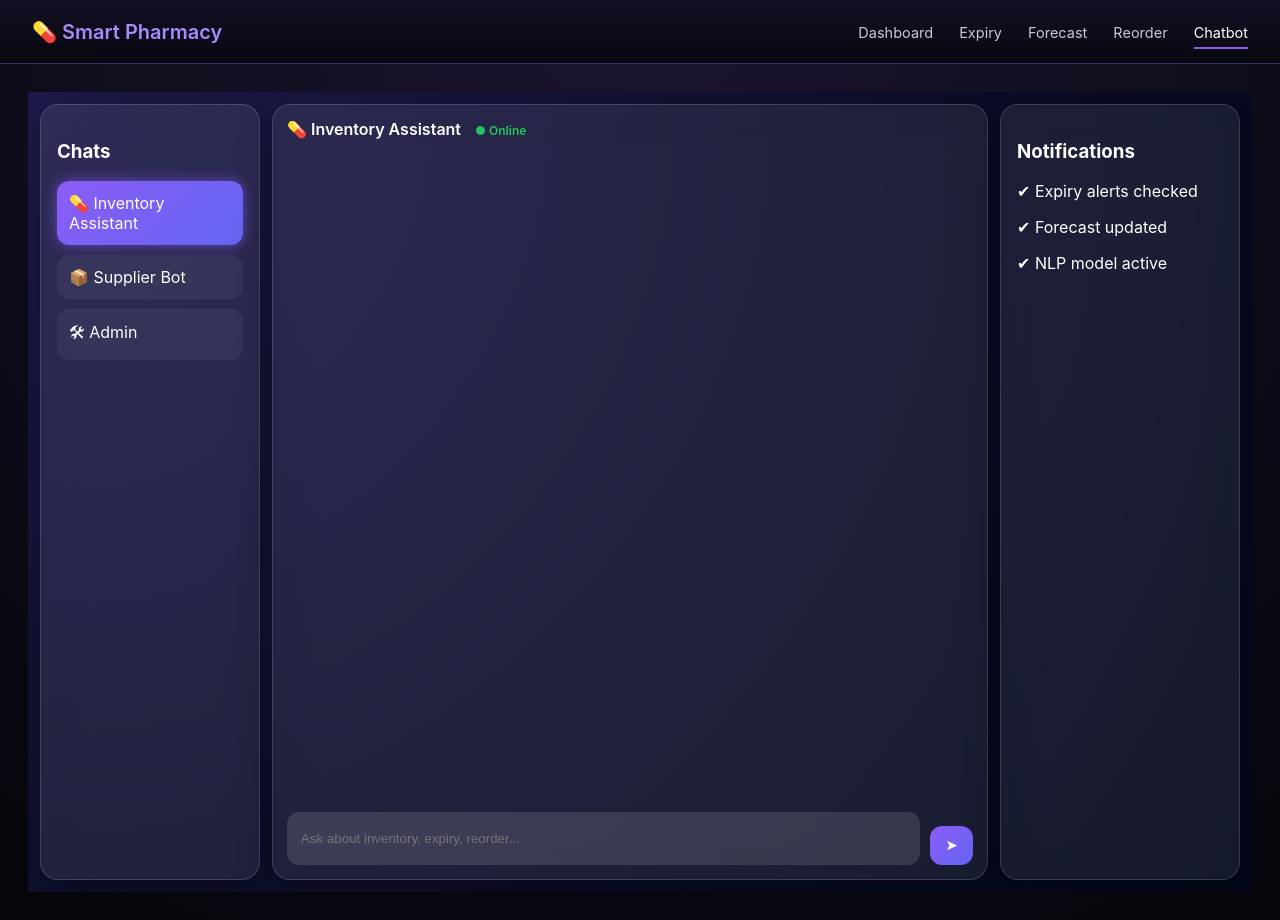
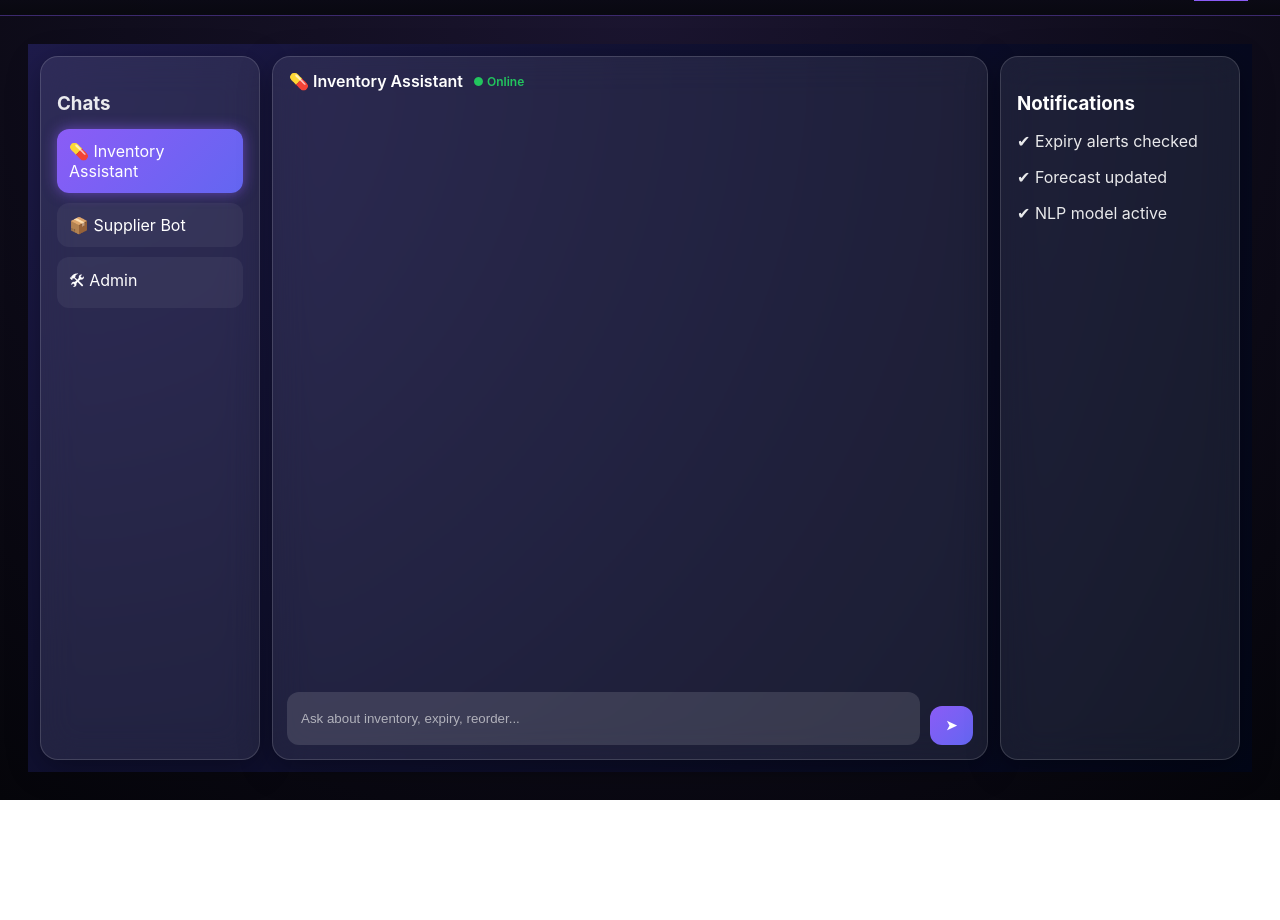
Before and after one commit to yogithasai/smart-pharmacy-inventory, a React (Vite) app in the folder frontend/: page /chatbot in a window 1280 px wide. After the commit the page ends 800 px from the top, so only its background shows below. Built offline with nearby package versions, Linux system fonts and the light colour scheme.

Commit message:
chat style

```diff
--- a/frontend/src/styles/chat.css
+++ b/frontend/src/styles/chat.css
@@ -1,16 +1,30 @@
-/* ===== ROOT LAYOUT (FIXED RATIOS) ===== */
+/* ===============================
+   GLOBAL FIX (IMPORTANT)
+================================ */
+html, body {
+  height: 100%;
+  margin: 0;
+  overflow: hidden; /* prevent page scroll */
+  font-family: "Inter", system-ui, sans-serif;
+}
+
+/* ===============================
+   CHAT APP LAYOUT (NAVBAR SAFE)
+================================ */
 .chat-app {
-  height: 100vh;
+  height: calc(100vh - 72px); /* adjust if navbar height differs */
   display: grid;
   grid-template-columns: 220px minmax(0, 1fr) 240px;
   gap: 12px;
   padding: 12px;
   background: radial-gradient(circle at top left, #1e1b4b, #020617);
   color: white;
-  overflow: hidden;
+  box-sizing: border-box;
 }
 
-/* ===== GLASS EFFECT ===== */
+/* ===============================
+   GLASS EFFECT (CORE THEME)
+================================ */
 .glass {
   background: rgba(255, 255, 255, 0.08);
   backdrop-filter: blur(18px);
@@ -20,9 +34,18 @@
   box-shadow: 0 8px 32px rgba(0, 0, 0, 0.35);
 }
 
-/* ===== SIDEBAR ===== */
+/* ===============================
+   LEFT SIDEBAR
+================================ */
 .chat-sidebar {
   padding: 16px;
+  height: 100%;
+  overflow-y: auto;
+}
+
+.chat-sidebar h3 {
+  margin-bottom: 14px;
+  opacity: 0.9;
 }
 
 .chat-user {
@@ -31,6 +54,11 @@
   border-radius: 12px;
   background: rgba(255, 255, 255, 0.05);
   cursor: pointer;
+  transition: all 0.25s ease;
+}
+
+.chat-user:hover {
+  background: rgba(255, 255, 255, 0.12);
 }
 
 .chat-user.active {
@@ -38,31 +66,40 @@
   box-shadow: 0 0 14px rgba(139, 92, 246, 0.6);
 }
 
-/* ===== MAIN CHAT ===== */
+/* ===============================
+   MAIN CHAT AREA
+================================ */
 .chat-main {
   display: flex;
   flex-direction: column;
+  height: 100%;
 }
 
+/* HEADER */
 .chat-header {
-  padding: 14px;
+  padding: 14px 16px;
   font-size: 16px;
   font-weight: 600;
+  display: flex;
+  align-items: center;
+  gap: 10px;
 }
 
 .chat-header span {
   font-size: 12px;
   color: #22c55e;
-  margin-left: 10px;
 }
 
-/* ===== MESSAGES ===== */
+/* ===============================
+   CHAT MESSAGES
+================================ */
 .chat-messages {
   flex: 1;
   padding: 14px;
   overflow-y: auto;
 }
 
+/* MESSAGE ROW */
 .chat-row {
   display: flex;
   gap: 10px;
@@ -73,6 +110,7 @@
   flex-direction: row-reverse;
 }
 
+/* AVATAR */
 .avatar {
   width: 34px;
   height: 34px;
@@ -81,13 +119,16 @@
   display: flex;
   align-items: center;
   justify-content: center;
+  font-size: 16px;
 }
 
+/* MESSAGE BUBBLE */
 .chat-bubble {
   max-width: 65%;
   padding: 12px 14px;
   border-radius: 16px;
   line-height: 1.5;
+  word-wrap: break-word;
 }
 
 .chat-bubble.user {
@@ -99,6 +140,7 @@
   background: rgba(255, 255, 255, 0.08);
 }
 
+/* TIME */
 .time {
   display: block;
   font-size: 10px;
@@ -106,7 +148,9 @@
   margin-top: 6px;
 }
 
-/* ===== INPUT ===== */
+/* ===============================
+   INPUT AREA
+================================ */
 .chat-input {
   display: flex;
   gap: 10px;
@@ -123,6 +167,10 @@
   color: white;
 }
 
+.chat-input input::placeholder {
+  color: rgba(255, 255, 255, 0.6);
+}
+
 .chat-input button {
   padding: 12px 16px;
   border-radius: 12px;
@@ -130,14 +178,34 @@
   background: linear-gradient(135deg, #8b5cf6, #6366f1);
   color: white;
   cursor: pointer;
+  transition: transform 0.2s ease;
 }
 
-/* ===== RIGHT PANEL ===== */
+.chat-input button:hover {
+  transform: scale(1.05);
+}
+
+/* ===============================
+   RIGHT NOTIFICATIONS PANEL
+================================ */
 .chat-right {
   padding: 16px;
+  height: 100%;
+  overflow-y: auto;
 }
 
-/* ===== TYPING DOTS ===== */
+.chat-right h3 {
+  margin-bottom: 12px;
+}
+
+.chat-right p {
+  margin-bottom: 10px;
+  opacity: 0.9;
+}
+
+/* ===============================
+   TYPING INDICATOR
+================================ */
 .typing {
   display: flex;
   gap: 6px;
@@ -160,7 +228,9 @@
   100% { opacity: 0.2; }
 }
 
-/* ===== TABLE ===== */
+/* ===============================
+   TABLE STYLING
+================================ */
 table {
   width: 100%;
   margin-top: 10px;
@@ -173,11 +243,14 @@ th, td {
   border: 1px solid rgba(255, 255, 255, 0.2);
 }
 
-/* ===== RESPONSIVE ===== */
+/* ===============================
+   RESPONSIVE (SMALL SCREENS)
+================================ */
 @media (max-width: 1200px) {
   .chat-app {
     grid-template-columns: 200px 1fr;
   }
+
   .chat-right {
     display: none;
   }
```
